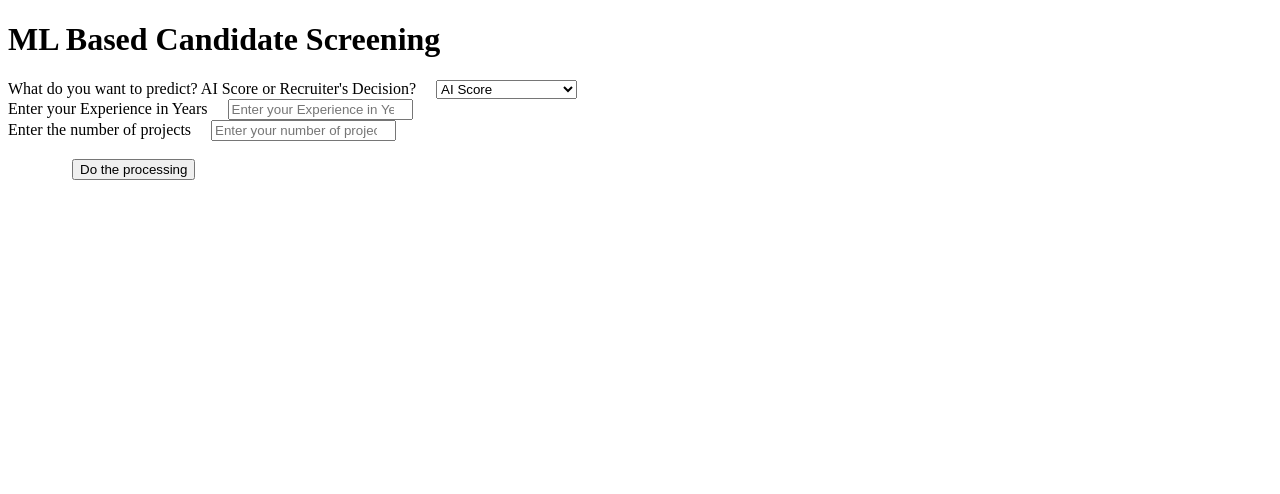
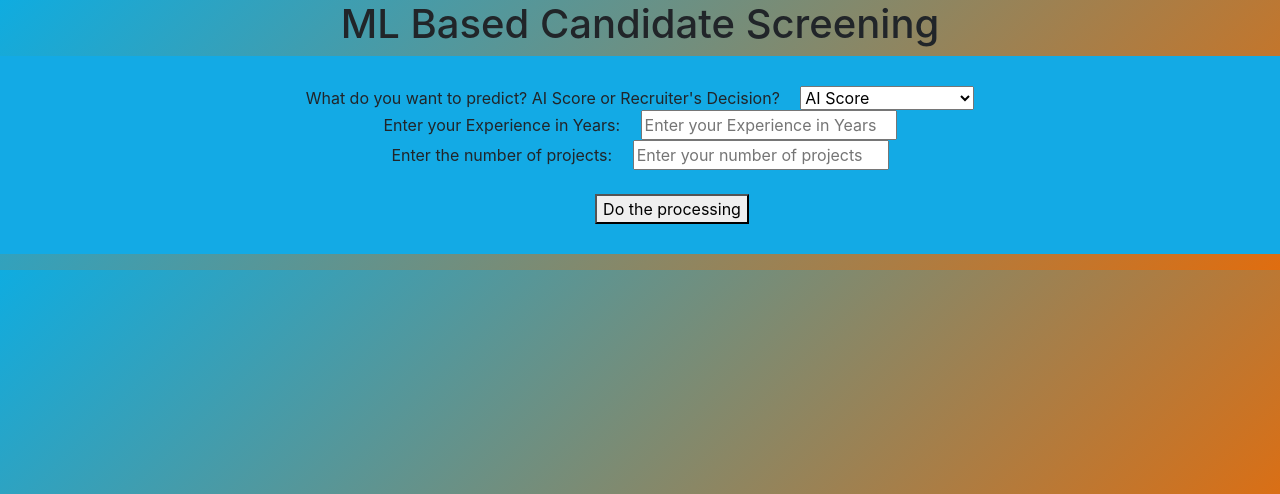
Before and after one commit to SivaKumarPalanirajan/ML-Based-Candidate-Screening, a Flask app: page / in a window 1280 px wide. Shown: the top 494 px of the page. Run offline with Flask 3, Linux system fonts and the light colour scheme; parts of the project's set-up code (start-up, migrations or seed data) failed here and were passed over; some libraries are stand-ins or nearby versions.

Commit message:
Updated templates

```diff
--- a/templates/index.html
+++ b/templates/index.html
@@ -1,7 +1,33 @@
 <!DOCTYPE html>
+<html lang="en">
+<head>
+
+    <meta name="viewport" content="width=device-width, initial-scale=1.0">
+    <link rel="stylesheet" href="https://stackpath.bootstrapcdn.com/bootstrap/4.5.0/css/bootstrap.min.css">
+
+    <style>
+        body{
+            background: linear-gradient(135deg,#0face0,#e06d0f);
+            min-height: 100px;
+
+        }
+        h1{
+            text-align: center;
+            text-decoration: solid;
+        }
+        #container {
+            background-color: rgb(19, 170, 229);
+            padding: 30px;
+            text-align: center;
+    }
+    </style>
+</head>
+<body>
+
 <h1>
     ML Based Candidate Screening
 </h1>
+<div id=container>
 <form action="/" method="post" id="info_collection">
     <index for="type_of_prediction">What do you want to predict? AI Score or Recruiter's Decision?</index>&emsp;
     <Select type="text" name="type_of_prediction" id="type_of_prediction">
@@ -9,14 +35,17 @@
         <option value="Recruiter Decision">Recruiter's Decision</option>
     </Select>
     <br>
-    <index for="Experience">Enter your Experience in Years</index>&emsp;
+    <index for="Experience">Enter your Experience in Years:</index>&emsp;
     <input type="number" id="Experience" name="Experience in Years" placeholder="Enter your Experience in Years">
     <br>
-    <index for="projects">Enter the number of projects</index>&emsp;
+    <index for="projects">Enter the number of projects:</index>&emsp;
     <input type="number" id='projects' name="No of projects" placeholder="Enter your number of projects">
     <br>
     <br>
 
     &emsp;&emsp;&emsp;&emsp;<button type="Submit" id="submit-btn">Do the processing </button>
 </form>
+</div>
 <p>{{error}}</p>
+</body>
+</html>
```
